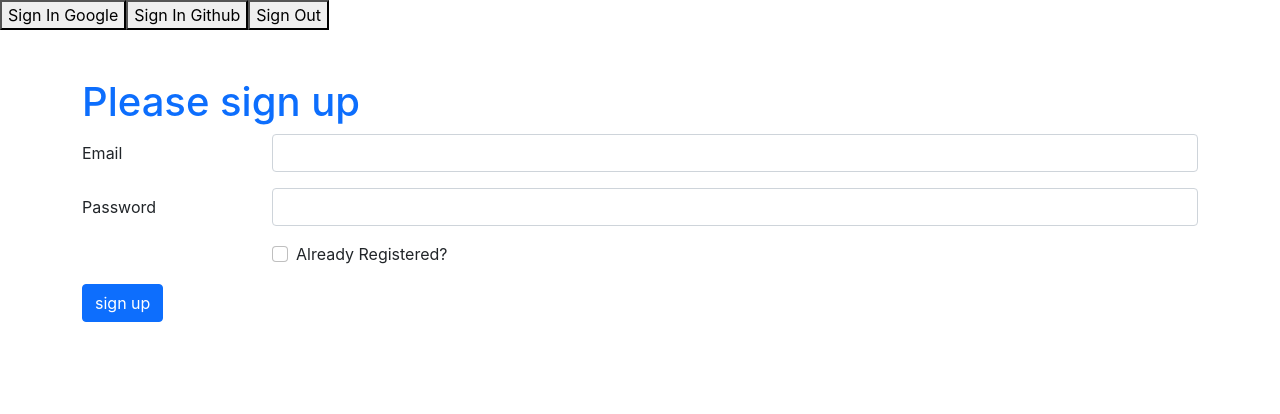
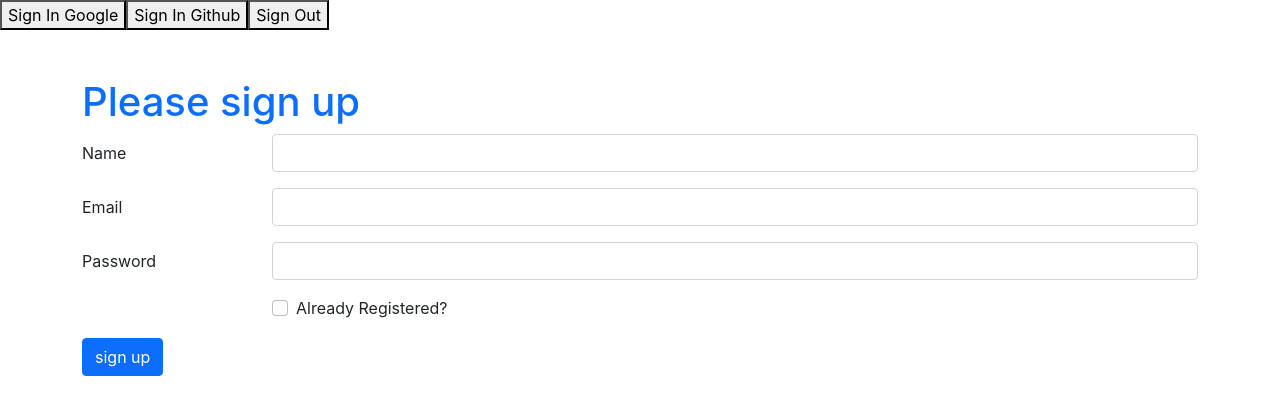
Before and after one commit to Sohidul-Islam/reactpractice, a React (Create React App) app: page / in a window 1280 px wide. Shown: the top 414 px of the page. Built offline with nearby package versions, Linux system fonts and the light colour scheme.

Commit message:
update information reset password

```diff
--- a/src/App.js
+++ b/src/App.js
@@ -3,7 +3,7 @@ import './App.css';
 // import Countries from './components/Countries/Countries';
 // import ExportTesting from './components/ExportTesting/ExportTesting';
 import { createContext, useState } from 'react';
-import { getAuth, signInWithPopup, createUserWithEmailAndPassword, signInWithEmailAndPassword, GoogleAuthProvider, GithubAuthProvider, signOut } from "firebase/auth";
+import { getAuth, signInWithPopup, createUserWithEmailAndPassword, signInWithEmailAndPassword, sendEmailVerification, GoogleAuthProvider, GithubAuthProvider, sendPasswordResetEmail, updateProfile, signOut } from "firebase/auth";
 import firebaseAuthentication from './FirebaseApp/Firebase.initialize';
 import Loginform from './components/Form/Loginform';
 import removeEmailDomain from './components/Utilities/functionsList';
@@ -31,6 +31,7 @@ function App() {
   /*----------------------------------------------------------------*/
   /*----------------------------------------------------------------*/
   const [house, setHouse] = useState(0);
+  const [userName, setUserName] = useState(0);
   const [user, setUser] = useState({});
   const [email, setEmail] = useState("");
   const [pass, setPass] = useState("");
@@ -141,7 +142,15 @@ function App() {
       .then((userCredential) => {
         // Signed in
         const user = userCredential.user;
-        console.log("successfully Logged in", user);
+        console.log("successfully Logged in", user, "photo: ", user.photoURL);
+        setError("")
+        const newUser = {
+          name: userName,
+          email: email,
+          img: user.photoURL,
+          isVarified: user.emailVerified ? "true" : "false"
+        }
+        setUser(newUser)
         // ...
       })
       .catch((error) => {
@@ -157,21 +166,61 @@ function App() {
         console.log("sign up successful");
         console.log(user);
         const newUser = {
-          name: removeEmailDomain(email),
+          name: userName,
           email: email,
           img: null,
-          isVarified: pass ? "true" : "false"
+          isVarified: user.emailVerified ? "true" : "false"
         }
         setUser(newUser)
         setError("success")
+        setInformations()
+        verifyEmail()
       }).catch(e => {
         console.log(e.message);
         setError("email already in use")
       })
   }
+
+  const verifyEmail = () => {
+    console.log("current user: ", auth.currentUser);
+    sendEmailVerification(auth.currentUser)
+      .then((res) => {
+        console.log("response of email: ", res);
+      }).catch(e => {
+        console.log("mail not sent", e.message);
+      });
+  }
+  const setInformations = () => {
+    updateProfile(auth.currentUser, {
+      displayName: userName
+    }).then(() => {
+      console.log("Profile Updated");
+    }).catch((error) => {
+      setError(error.message)
+    });
+  }
+  const resetPassword = () => {
+    sendPasswordResetEmail(auth, email)
+      .then(() => {
+        console.log("Pasword Email has been sent");
+      })
+      .catch((error) => {
+        const errorCode = error.code;
+        const errorMessage = error.message;
+        setError(errorMessage)
+        // ..
+      });
+  }
   const isLoggedInCheck = (e) => {
     setIsLoggedIn(e.target.checked)
     // console.log(e.target.checked);
+  }
+  const handleUserInfo = (e) => {
+    // console.log("sign out successful");
+
+    setUserName(e.target.value)
+    console.log(e.target.value);
+    // e.preventDefault();
   }
   const handleEmail = (e) => {
     // console.log("sign out successful");
@@ -180,6 +229,7 @@ function App() {
     console.log(e.target.value);
     // e.preventDefault();
   }
+
   const handlePassword = (e) => {
     // console.log("sign out successful");
 
@@ -210,7 +260,7 @@ function App() {
         <button onClick={handleGitSignIn}>Sign In Github</button>
         <button onClick={handleSignOut}>Sign Out</button>
         <br /><br /><br />
-        <div><Loginform handleReg={[handleSignUp, handleEmail, handlePassword, error, isLoggedInCheck, isLoggedIn]}></Loginform></div>
+        <div><Loginform handleReg={[handleSignUp, handleEmail, handlePassword, error, isLoggedInCheck, isLoggedIn, resetPassword, setInformations, handleUserInfo]}></Loginform></div>
         <br /><br /><br />
 
         {user && <div>
--- a/src/components/Form/Loginform.js
+++ b/src/components/Form/Loginform.js
@@ -1,12 +1,18 @@
 import React from 'react';
 
 const Loginform = (props) => {
-    const [login, email, pass, error, isLoggedInCheck, isLoggedIn] = props.handleReg;
+    const [login, email, pass, error, isLoggedInCheck, isLoggedIn, resetPassword, setInformations, handleUserInfo] = props.handleReg;
 
     return (
         <div className="container">
             <h1 className="text-primary">Please {isLoggedIn ? "log in" : "sign up"}</h1>
             <form onSubmit={login}>
+                {!isLoggedIn && <div className="row mb-3">
+                    <label htmlFor="inputName3" className="col-sm-2 col-form-label">Name</label>
+                    <div className="col-sm-10">
+                        <input onBlur={handleUserInfo} type="text" className="form-control" id="inputName3" required />
+                    </div>
+                </div>}
                 <div className="row mb-3">
                     <label htmlFor="inputEmail3" className="col-sm-2 col-form-label">Email</label>
                     <div className="col-sm-10">
@@ -38,6 +44,8 @@ const Loginform = (props) => {
                         </div></div>
                 }
                 <button type="submit" className="btn btn-primary">{isLoggedIn ? "log in" : "sign up"}</button>
+                {isLoggedIn && <button onClick={resetPassword} className="btn btn-secondary ms-3">Reset Password</button>}
+
             </form>
         </div>
     );
```
